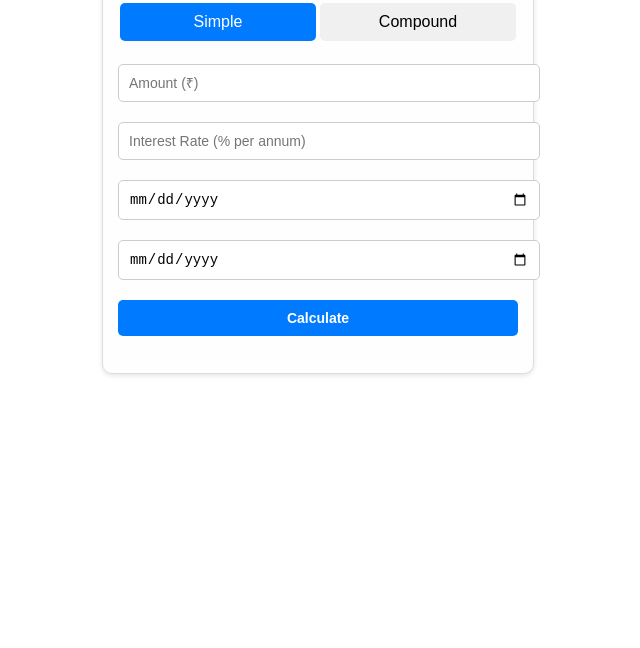
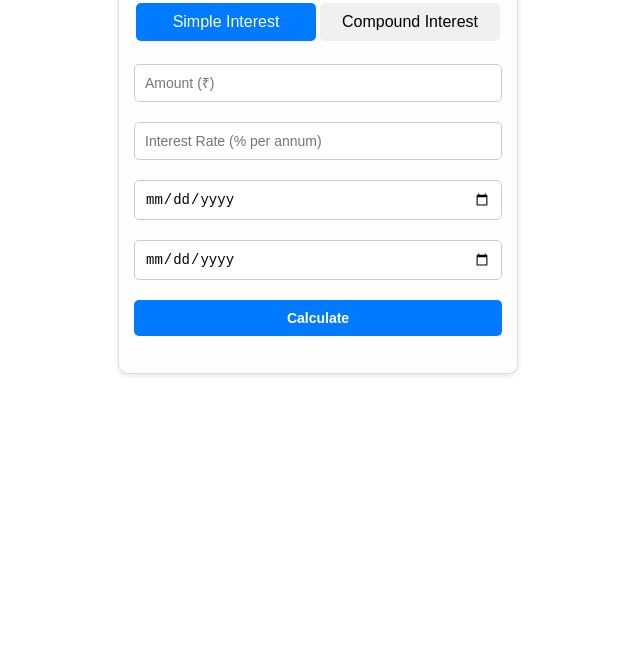
Before and after one commit to ntrinadh333/interestcalculator, a plain HTML site: page index.html in a window 1280 px wide. Shown: the part 152-800 px from the top of the page, without its empty margins (322-962 px from the left). Drawn offline with Linux system fonts and the light colour scheme.

Commit message:
Update index.html

```diff
--- a/index.html
+++ b/index.html
@@ -5,6 +5,10 @@
   <meta name="viewport" content="width=device-width, initial-scale=1">
   <title>Interest Calculator</title>
   <style>
+    *, *::before, *::after {
+      box-sizing: border-box;
+    }
+
     body {
       font-family: Arial, sans-serif;
       background-color: #ffffff;
@@ -30,6 +34,7 @@
       border-radius: 5px;
       border: 1px solid #ccc;
       font-size: 14px;
+      box-sizing: border-box;
     }
 
     .interest-options {
@@ -111,10 +116,10 @@
   <div id="mainForm">
     <div class="interest-options">
       <input type="radio" id="simple" name="interestType" value="simple" checked>
-      <label for="simple" id="simpleLabel">Simple</label>
+      <label for="simple" id="simpleLabel">Simple Interest</label>
 
       <input type="radio" id="compound" name="interestType" value="compound">
-      <label for="compound" id="compoundLabel">Compound</label>
+      <label for="compound" id="compoundLabel">Compound Interest</label>
     </div>
 
     <input type="number" id="amount" placeholder="Amount (₹)">
@@ -133,7 +138,7 @@
 
 <script>
   const translations = {
-    en: { title: "Interest Calculator", simple: "Simple", compound: "Compound", button: "Calculate", error: "Fill all fields correctly.", dateError: "End date must be after start." },
+    en: { title: "Interest Calculator", simple: "Simple Interest", compound: "Compound Interest", button: "Calculate", error: "Fill all fields correctly.", dateError: "End date must be after start." },
     te: { title: "వడ్డీ లెక్కింపు", simple: "సాదా", compound: "సంక్లిష్ట", button: "లెక్కించు", error: "సరైన వివరాలు ఇవ్వండి.", dateError: "ముగింపు తేదీ తప్పనిసరిగా తరువాత ఉండాలి." },
     hi: { title: "ब्याज कैलकुलेटर", simple: "साधारण", compound: "चक्रवृद्धि", button: "गणना करें", error: "सभी फ़ील्ड सही भरें।", dateError: "समाप्ति तिथि प्रारंभ तिथि के बाद होनी चाहिए।" }
   };
```
